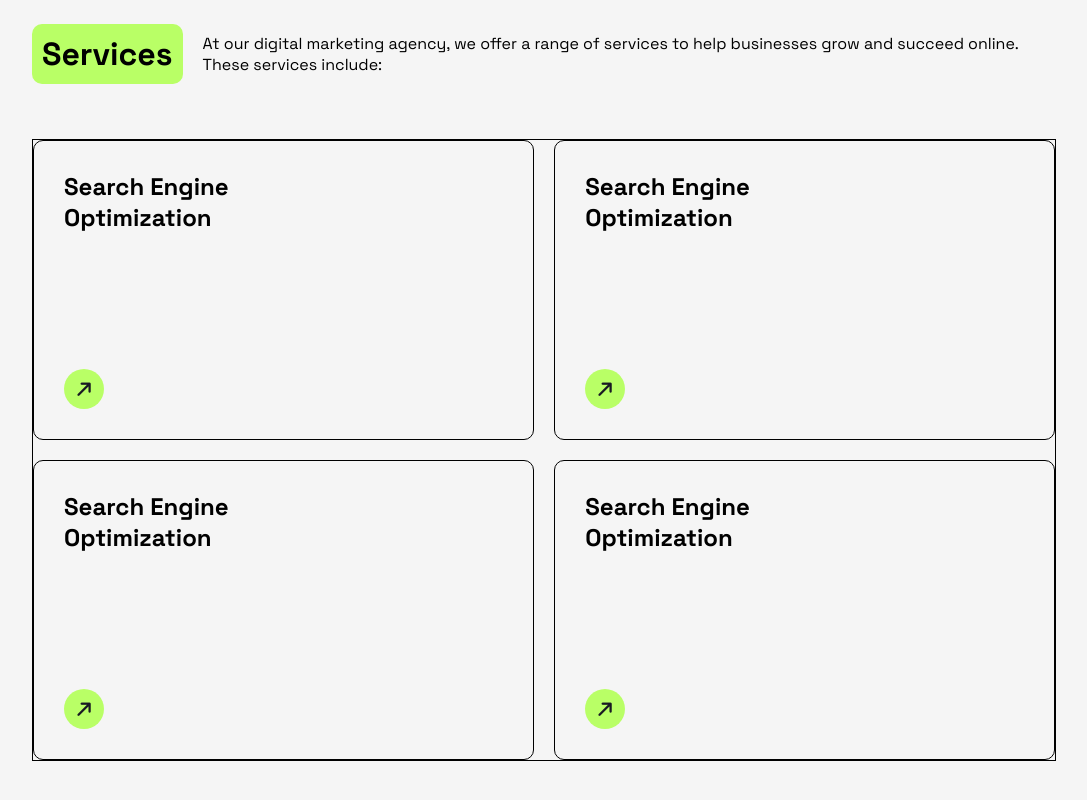
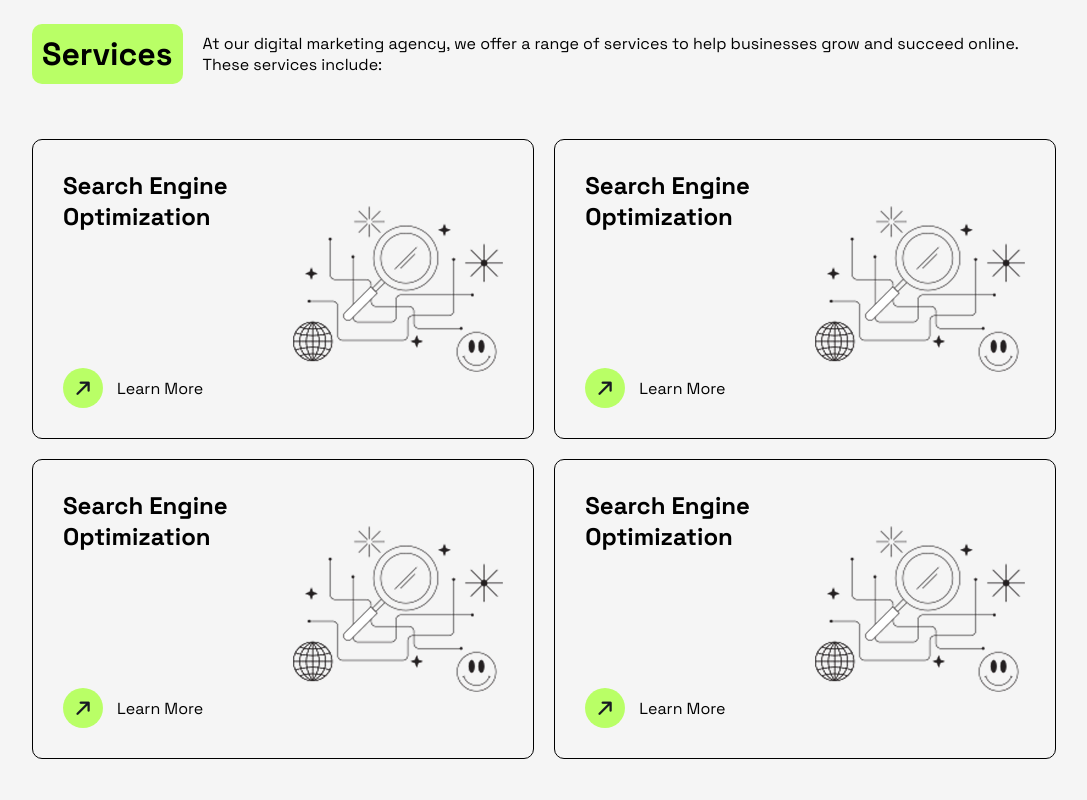
Before and after one commit to Blessen25/Positivus_website, a React (Vite) app in the folder frontend/: page / in a window 1280 px wide. Shown: the part 640-1440 px from the top of the page, without its empty margins (96-1183 px from the left). Built offline with nearby package versions, Linux system fonts and the light colour scheme.

Commit message:
Service Images has been added to the component

```diff
--- a/frontend/src/components/Extra.tsx
+++ b/frontend/src/components/Extra.tsx
@@ -14,10 +14,12 @@ const Services_Comp = () => {
                         <div className="arrow_btn">
                             <i className="fa-solid fa-arrow-up"></i>
                         </div>
+                        <p>Learn More</p>
                 </div>
             </div>
             <div className="service_img">
 
+                <img src="../../src/assets/images/service/service_one.png" alt="Service Images" loading='lazy'/>
             </div>
         </div>
     )
--- a/frontend/src/components/Home/home.css
+++ b/frontend/src/components/Home/home.css
@@ -100,7 +100,6 @@
 
 .fourth_section_div {
 
-    border: 1px solid black;
     width: 100%;
     display: flex;
     gap: 20px;
--- a/frontend/src/components/extra.css
+++ b/frontend/src/components/extra.css
@@ -28,7 +28,7 @@
 .service_button {
 
     display: flex;
-    gap: 20px;
+    gap: 14px;
     align-items: center;
 }
 
@@ -57,3 +57,8 @@
     transform: rotate(45deg);
     background: transparent;
 }
+
+.service_img img{
+
+    object-fit: cover;
+}
```
